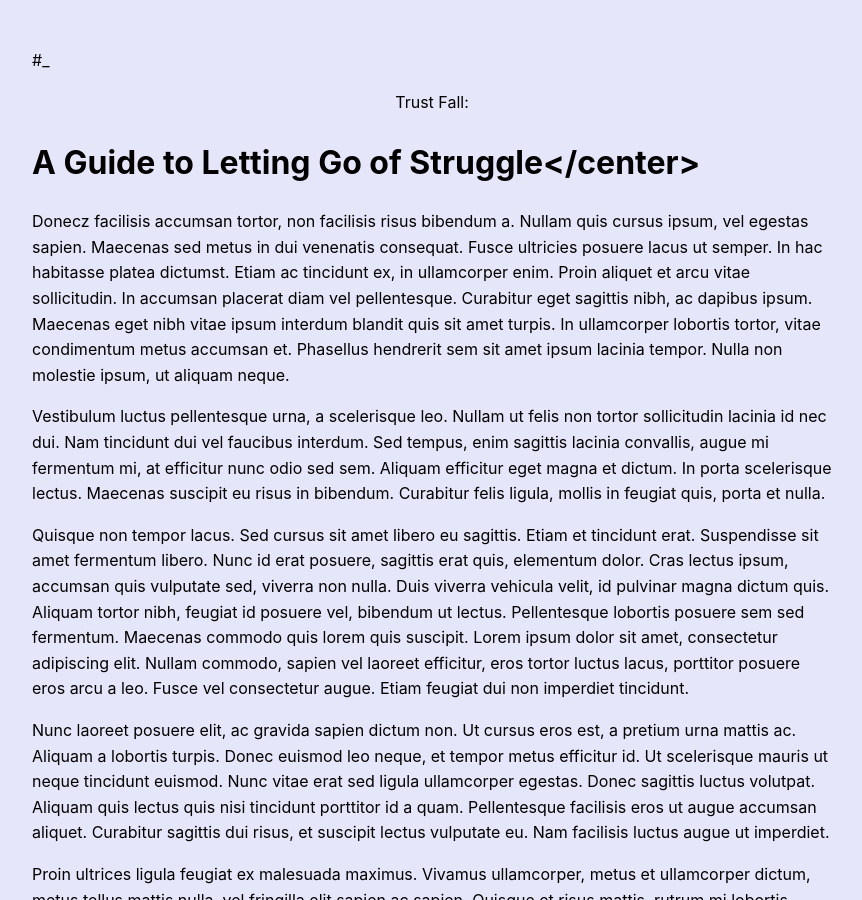
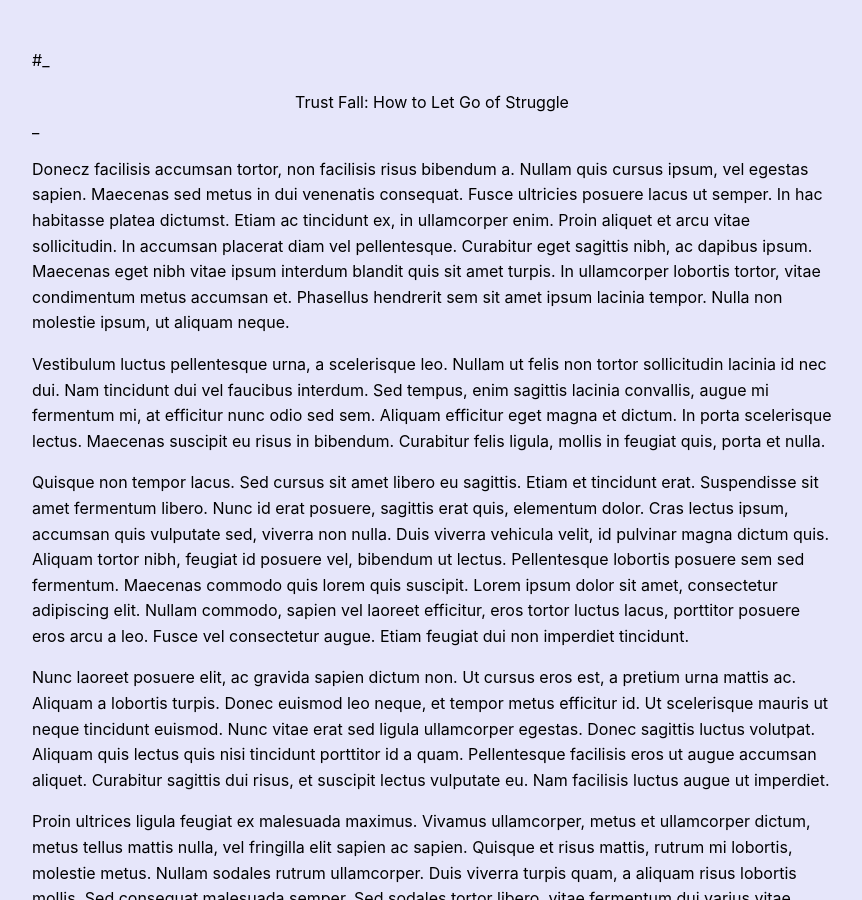
Before and after one commit to johnduality/trustfall, a Jekyll site: the page built from index.md, in a window 1280 px wide and 900 px high. Shown: the whole window, without its empty margins (208-1070 px from the left). Built offline with Jekyll 4.4.1, drawn with Linux system fonts in a browser that asks for light colours.

Commit message:
Update index.md

```diff
--- a/index.md
+++ b/index.md
@@ -2,9 +2,7 @@
 layout: default
 ---
 
-#_ <center>Trust Fall:</center>
-
-# A Guide to Letting Go of Struggle</center>
+#_ <center>Trust Fall: How to Let Go of Struggle</center> _
 
 Donecz facilisis accumsan tortor, non facilisis risus bibendum a. Nullam quis cursus ipsum, vel egestas sapien. Maecenas sed metus in dui venenatis consequat. Fusce ultricies posuere lacus ut semper. In hac habitasse platea dictumst. Etiam ac tincidunt ex, in ullamcorper enim. Proin aliquet et arcu vitae sollicitudin. In accumsan placerat diam vel pellentesque. Curabitur eget sagittis nibh, ac dapibus ipsum. Maecenas eget nibh vitae ipsum interdum blandit quis sit amet turpis. In ullamcorper lobortis tortor, vitae condimentum metus accumsan et. Phasellus hendrerit sem sit amet ipsum lacinia tempor. Nulla non molestie ipsum, ut aliquam neque.
 
```
